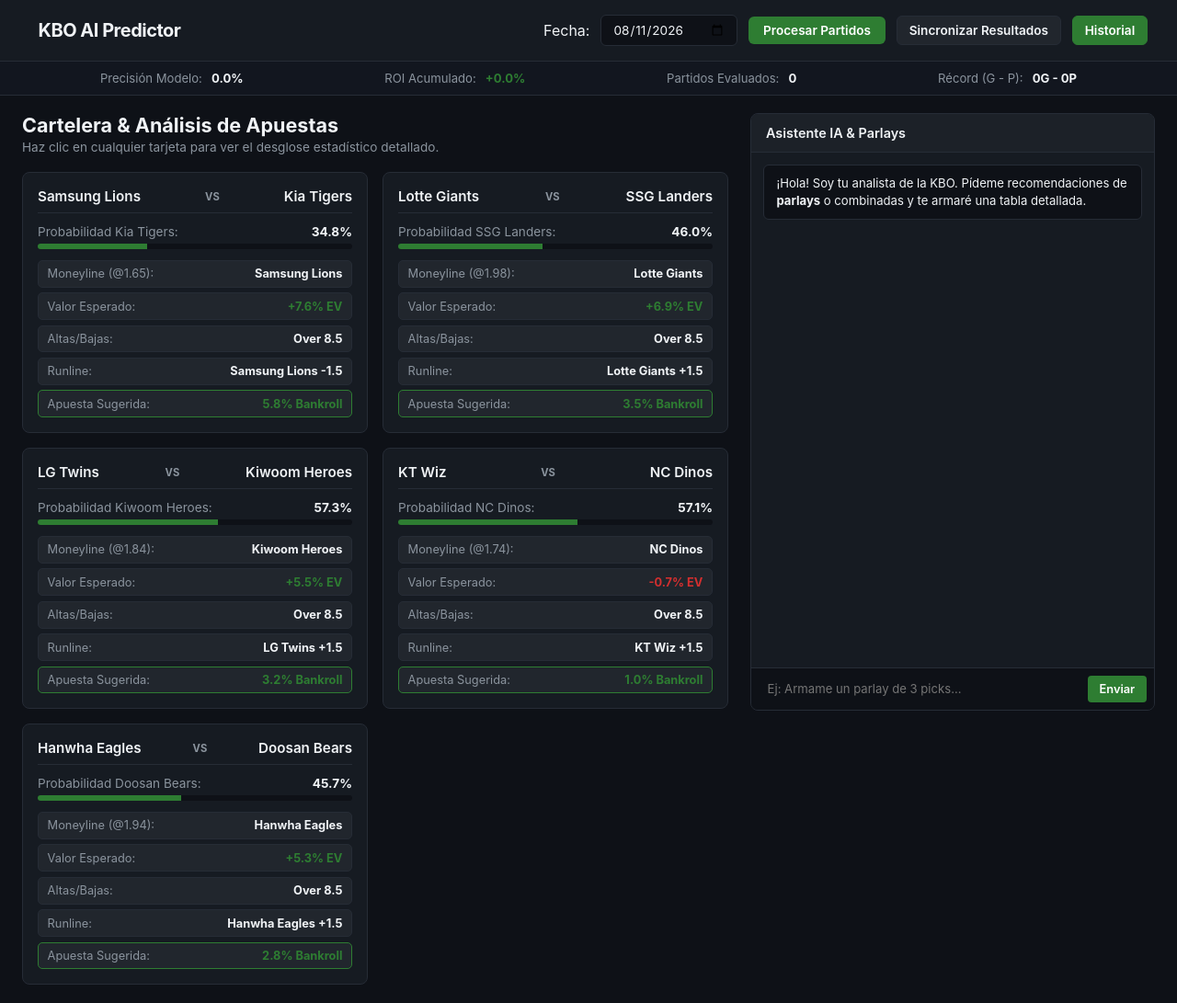
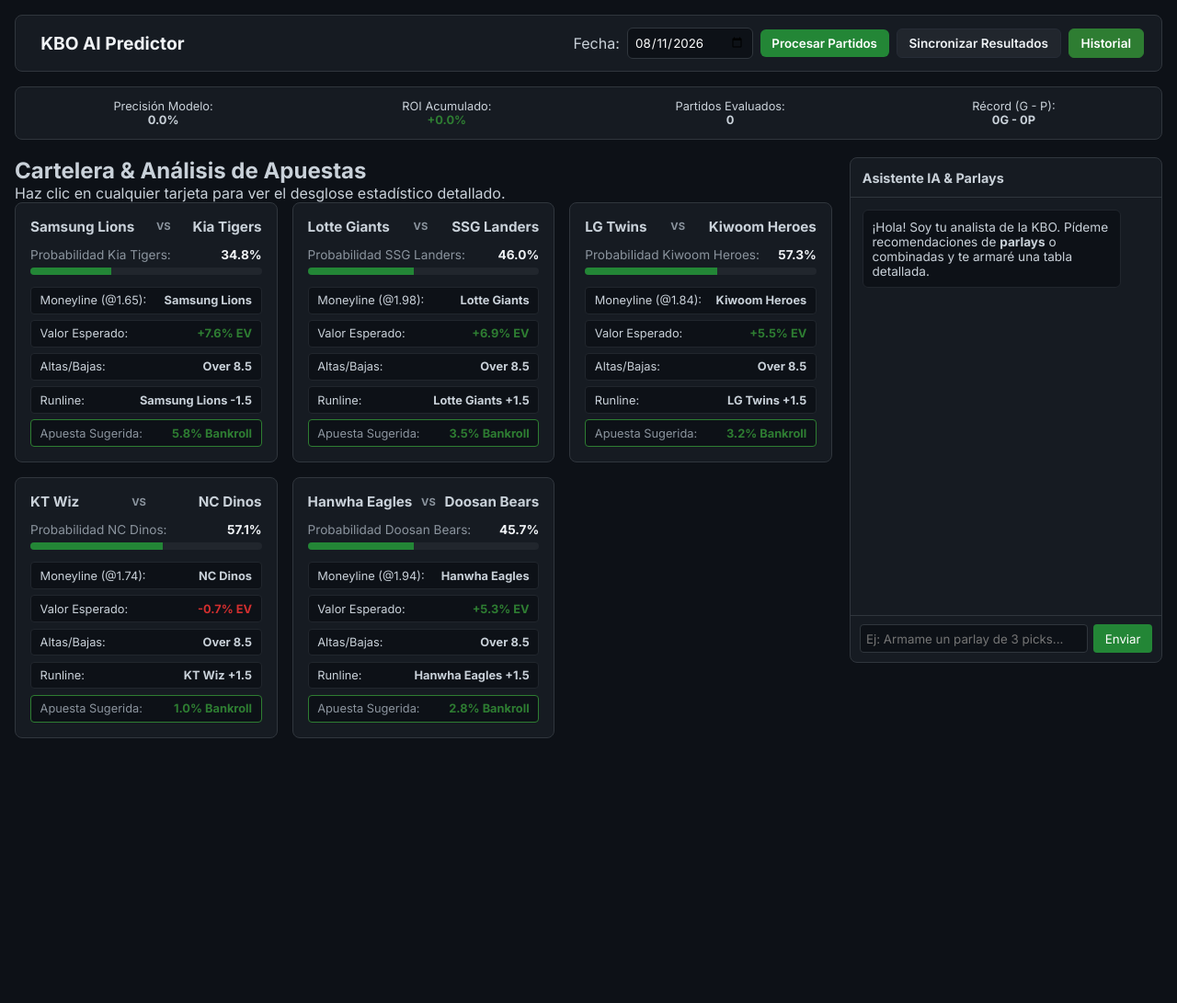
Before and after one commit to diegograciano2805-debug/Analisis-KBO, a Flask app: page / in a window 1280 px wide. Shown: the whole page at 92% size. After the commit the page ends 803 px from the top, so only its background shows below. Run offline with Flask 3, Linux system fonts and the light colour scheme; data comes from the database, SQL or seed files in the repository; data that the repository does not hold is empty.

Commit message:
Ajuste responsive CSS

```diff
--- a/static/style.css
+++ b/static/style.css
@@ -1,132 +1,87 @@
-:root {
-    --bg-main: #0e1117;
-    --bg-card: #161b22;
-    --bg-card-hover: #1f242d;
-    --border-color: #262c36;
-    --accent-sports: #2e7d32;
-    --accent-subtle: #455a64;
-    --text-main: #f0f3f6;
-    --text-muted: #8b949e;
-    --badge-bg: #21262d;
-}
-
 * {
     box-sizing: border-box;
     margin: 0;
     padding: 0;
-    font-family: -apple-system, BlinkMacSystemFont, "Segoe UI", Roboto, Helvetica, Arial, sans-serif;
+    font-family: 'Inter', sans-serif;
 }
 
 body {
-    background-color: var(--bg-main);
-    color: var(--text-main);
-    min-height: 100vh;
+    background-color: #0d1117;
+    color: #c9d1d9;
+    padding: 1rem;
 }
 
 .navbar {
     display: flex;
     justify-content: space-between;
     align-items: center;
-    padding: 1rem 2rem;
-    background-color: var(--bg-card);
-    border-bottom: 1px solid var(--border-color);
+    background: #161b22;
+    padding: 0.8rem 1.2rem;
+    border-radius: 8px;
+    border: 1px solid #30363d;
+    margin-bottom: 1rem;
+    flex-wrap: wrap;
+    gap: 0.8rem;
 }
 
 .logo {
     display: flex;
     align-items: center;
-    gap: 0.6rem;
-}
-
-.logo-icon {
-    font-size: 1.4rem;
+    gap: 0.5rem;
 }
 
 .logo h1 {
-    font-size: 1.25rem;
-    font-weight: 700;
-    letter-spacing: -0.5px;
-    color: var(--text-main);
+    font-size: 1.2rem;
+    color: #f0f3f6;
 }
 
 .date-picker-wrapper {
     display: flex;
     align-items: center;
-    gap: 0.75rem;
+    gap: 0.5rem;
+    flex-wrap: wrap;
 }
 
 .date-picker-wrapper input {
-    background-color: var(--bg-main);
-    border: 1px solid var(--border-color);
-    color: var(--text-main);
-    padding: 0.45rem 0.75rem;
+    background: #0d1117;
+    border: 1px solid #30363d;
+    color: white;
+    padding: 0.45rem;
     border-radius: 6px;
-    font-size: 0.85rem;
-    outline: none;
 }
 
 .btn-primary {
-    background-color: var(--accent-sports);
+    background: #238636;
     color: white;
     border: none;
-    padding: 0.45rem 1rem;
+    padding: 0.45rem 0.8rem;
     border-radius: 6px;
     font-weight: 600;
-    font-size: 0.85rem;
     cursor: pointer;
-    transition: background-color 0.2s;
 }
 
-.btn-primary:hover {
-    background-color: #256528;
-}
-
-/* Barra de Stats / ROI Tracking */
 .stats-bar {
-    display: flex;
-    justify-content: space-around;
-    background-color: #12161f;
-    border-bottom: 1px solid var(--border-color);
-    padding: 0.6rem 2rem;
-    font-size: 0.82rem;
-}
-
-.stat-item span {
-    color: var(--text-muted);
-    margin-right: 0.4rem;
-}
-
-.stat-item strong {
-    color: var(--text-main);
-}
-
-/* Layout */
-.dashboard-layout {
-    display: flex;
-    gap: 1.5rem;
-    max-width: 1500px;
-    margin: 1.2rem auto;
-    padding: 0 1.5rem;
-    align-items: flex-start;
-}
-
-.main-content {
-    flex: 1;
-}
-
-.dashboard-header {
+    display: grid;
+    grid-template-columns: repeat(auto-fit, minmax(130px, 1fr));
+    gap: 0.8rem;
+    background: #161b22;
+    padding: 0.8rem;
+    border-radius: 8px;
+    border: 1px solid #30363d;
     margin-bottom: 1.2rem;
 }
 
-.dashboard-header h2 {
-    font-size: 1.35rem;
-    font-weight: 700;
-    margin-bottom: 0.2rem;
+.stat-item {
+    display: flex;
+    flex-direction: column;
+    align-items: center;
+    font-size: 0.8rem;
 }
 
-.dashboard-header p {
-    color: var(--text-muted);
-    font-size: 0.85rem;
+.dashboard-layout {
+    display: grid;
+    grid-template-columns: 1fr 340px;
+    gap: 1.2rem;
 }
 
 .games-grid {
@@ -136,104 +91,76 @@
 }
 
 .game-card {
-    background-color: var(--bg-card);
-    border: 1px solid var(--border-color);
+    background: #161b22;
+    border: 1px solid #30363d;
     border-radius: 8px;
     padding: 1rem;
-    display: flex;
-    flex-direction: column;
-    gap: 0.75rem;
-    transition: border-color 0.2s, transform 0.15s;
     cursor: pointer;
+    transition: transform 0.2s, border-color 0.2s;
 }
 
 .game-card:hover {
-    border-color: var(--accent-subtle);
     transform: translateY(-2px);
+    border-color: #58a6ff;
 }
 
 .teams-header {
     display: flex;
     justify-content: space-between;
     align-items: center;
-    font-weight: 600;
+    font-weight: bold;
     font-size: 0.95rem;
-    padding-bottom: 0.5rem;
-    border-bottom: 1px solid var(--border-color);
+    margin-bottom: 0.8rem;
 }
 
 .vs-badge {
-    color: var(--text-muted);
     font-size: 0.7rem;
-    font-weight: 700;
-}
-
-.prob-container {
-    display: flex;
-    flex-direction: column;
-    gap: 0.3rem;
+    color: #8b949e;
 }
 
 .prob-bar-bg {
-    background-color: var(--bg-main);
-    height: 6px;
-    border-radius: 3px;
+    background: #21262d;
+    height: 8px;
+    border-radius: 4px;
     overflow: hidden;
+    margin: 0.4rem 0 0.8rem 0;
 }
 
 .prob-bar-fill {
-    background-color: var(--accent-sports);
+    background: #238636;
     height: 100%;
 }
 
 .bet-options {
     display: flex;
     flex-direction: column;
-    gap: 0.35rem;
+    gap: 0.4rem;
 }
 
 .badge {
-    padding: 0.4rem 0.6rem;
-    border-radius: 5px;
-    font-size: 0.8rem;
-    background-color: var(--badge-bg);
-    border: 1px solid var(--border-color);
     display: flex;
     justify-content: space-between;
-    align-items: center;
-}
-
-.badge span {
-    color: var(--text-muted);
-}
-
-.badge strong {
-    color: var(--text-main);
-}
-
-/* Sidebar Chat */
-.sidebar-chat {
-    width: 440px;
-    position: sticky;
-    top: 1.5rem;
+    font-size: 0.8rem;
+    background: #0d1117;
+    padding: 0.4rem 0.6rem;
+    border-radius: 4px;
+    border: 1px solid #21262d;
 }
 
 .chat-panel {
-    background-color: var(--bg-card);
-    border: 1px solid var(--border-color);
+    background: #161b22;
+    border: 1px solid #30363d;
     border-radius: 8px;
     display: flex;
     flex-direction: column;
-    height: calc(100vh - 150px);
-    overflow: hidden;
+    height: 550px;
 }
 
 .chat-panel-header {
-    background-color: #1c2128;
-    padding: 0.75rem 1rem;
-    font-weight: 600;
+    padding: 0.8rem;
+    border-bottom: 1px solid #30363d;
+    font-weight: bold;
     font-size: 0.9rem;
-    border-bottom: 1px solid var(--border-color);
 }
 
 .chat-messages {
@@ -242,95 +169,60 @@
     overflow-y: auto;
     display: flex;
     flex-direction: column;
-    gap: 0.75rem;
+    gap: 0.6rem;
+    font-size: 0.85rem;
 }
 
 .message {
-    padding: 0.65rem 0.85rem;
+    padding: 0.6rem;
     border-radius: 6px;
-    font-size: 0.82rem;
-    line-height: 1.45;
+    max-width: 90%;
+}
+
+.bot-message {
+    background: #0d1117;
+    border: 1px solid #21262d;
+    align-self: flex-start;
 }
 
 .user-message {
-    background-color: #21262d;
-    border: 1px solid var(--border-color);
+    background: #1f6beb;
+    color: white;
     align-self: flex-end;
-    color: var(--text-main);
-    max-width: 85%;
-}
-
-.bot-message {
-    background-color: var(--bg-main);
-    align-self: flex-start;
-    color: var(--text-main);
-    border: 1px solid var(--border-color);
-    width: 100%;
-}
-
-.bot-message table {
-    width: 100%;
-    border-collapse: collapse;
-    margin: 0.5rem 0;
-    font-size: 0.75rem;
-    table-layout: auto;
-}
-
-.bot-message th, .bot-message td {
-    border: 1px solid var(--border-color);
-    padding: 0.35rem 0.45rem;
-    text-align: left;
-    vertical-align: top;
-    word-break: normal;
-}
-
-.bot-message th {
-    background-color: #21262d;
-    color: var(--text-main);
-    font-size: 0.72rem;
-}
-
-.bot-message td {
-    background-color: var(--bg-card);
-    color: var(--text-muted);
 }
 
 .chat-input-area {
     display: flex;
-    padding: 0.5rem;
-    border-top: 1px solid var(--border-color);
-    background-color: var(--bg-main);
+    padding: 0.6rem;
+    gap: 0.4rem;
+    border-top: 1px solid #30363d;
 }
 
 .chat-input-area input {
     flex: 1;
-    background: transparent;
-    border: none;
-    color: var(--text-main);
-    padding: 0.4rem 0.6rem;
-    font-size: 0.82rem;
-    outline: none;
+    background: #0d1117;
+    border: 1px solid #30363d;
+    color: white;
+    padding: 0.4rem;
+    border-radius: 4px;
 }
 
 .btn-send {
-    background-color: var(--accent-sports);
+    background: #238636;
+    color: white;
     border: none;
-    color: white;
-    font-weight: 600;
-    font-size: 0.8rem;
     padding: 0.4rem 0.8rem;
     border-radius: 4px;
     cursor: pointer;
 }
 
-/* Modal Emergente */
 .modal-backdrop {
     position: fixed;
     top: 0;
     left: 0;
     width: 100vw;
     height: 100vh;
-    background-color: rgba(0, 0, 0, 0.7);
+    background: rgba(0, 0, 0, 0.7);
     display: flex;
     justify-content: center;
     align-items: center;
```
Also changed, not shown: other parts of static/style.css (+48 -40 lines). Lines whose indentation alone changed are shown as unchanged.
